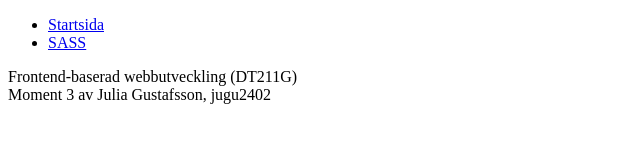
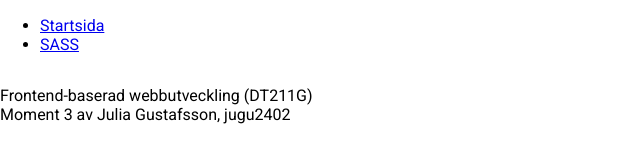
Before and after one commit to gustafsson96/dt211g-moment4, a website built with Parcel: page src/index.html in a window 1280 px wide. Shown: the whole page, without its empty margins (0-640 px from the left). Built offline with nearby package versions, Linux system fonts and the light colour scheme.

Commit message:
Add base styling for body tag

```diff
--- a/src/css/_base.scss
+++ b/src/css/_base.scss
@@ -0,0 +1 @@
+$font-stack: "Roboto", Arial, Helvetica, sans-serif;
--- a/src/css/_layout.scss
+++ b/src/css/_layout.scss
@@ -0,0 +1,10 @@
+@use "base";
+
+body {
+    font-family: base.$font-stack;
+    margin: 0;
+    padding: 0;
+    min-height: 100vh;
+    display: flex;
+    flex-direction: column;
+}
```
Also changed, not shown: src/css/main.scss (line endings or trailing spaces).
